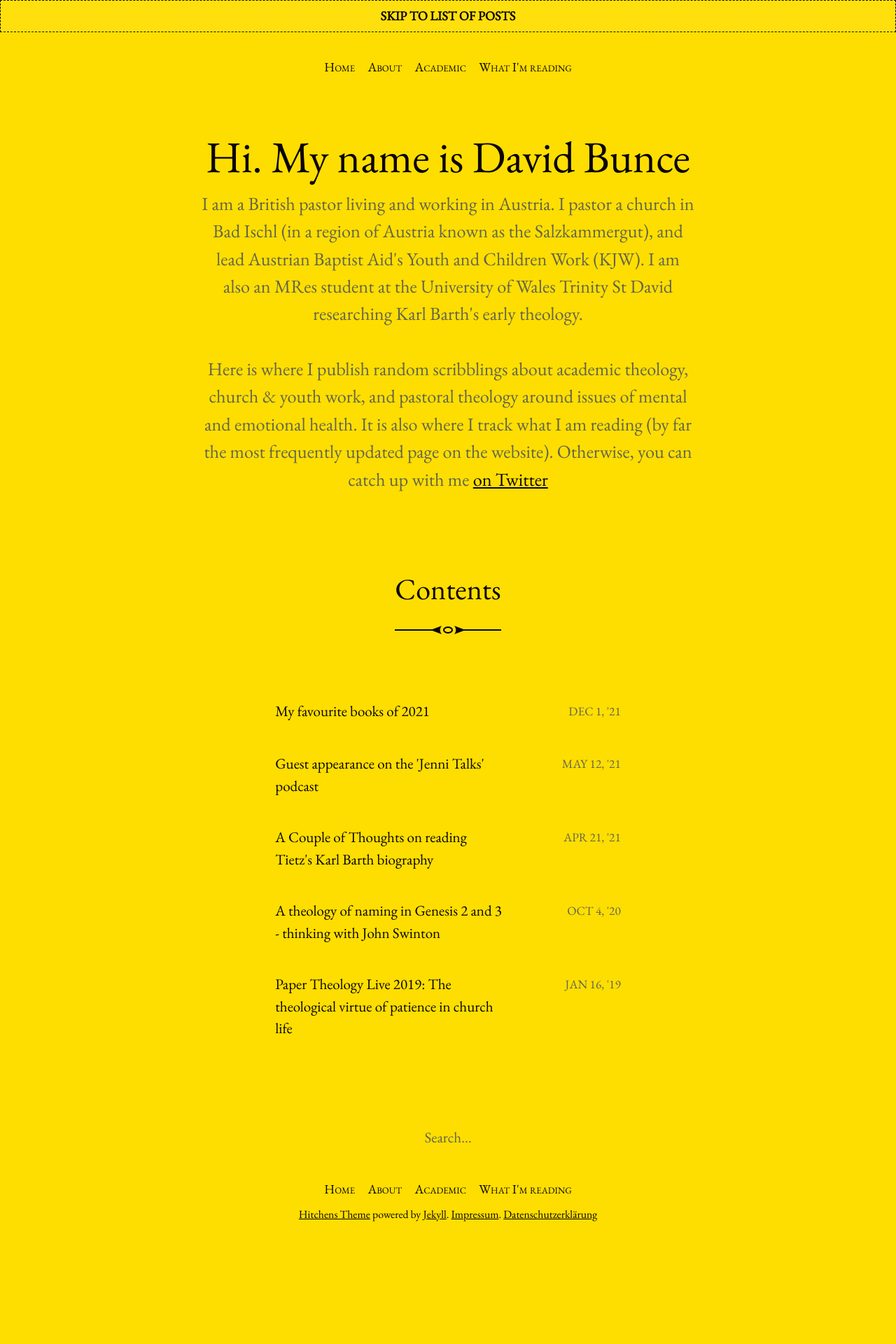
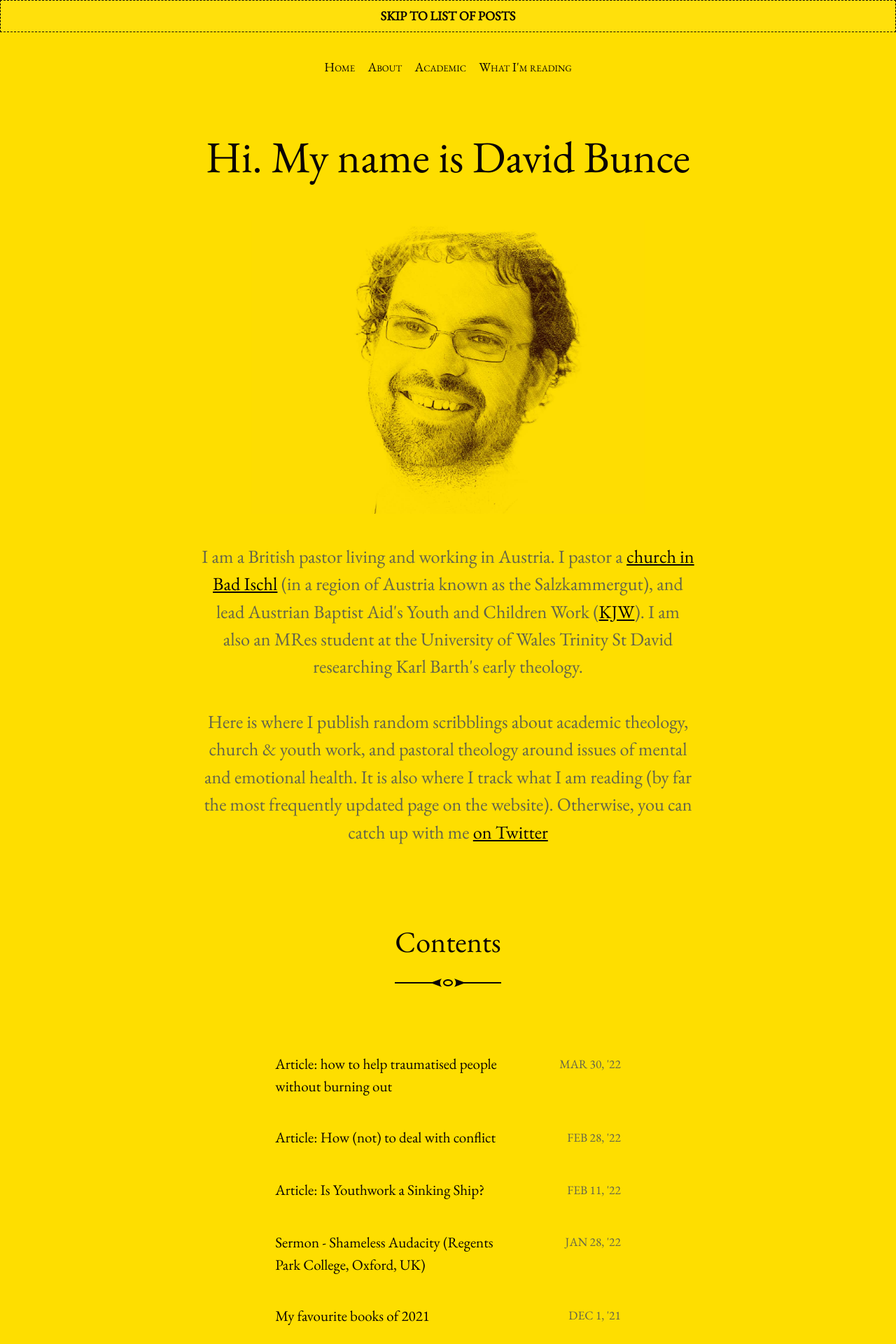
Before and after one commit to davidbunce/davidbunce, a Jekyll site: the page built from index.html, in a window 1280 px wide. Shown: the top 1920 px of the page at 70% size. Built offline with Jekyll 4.4.1, drawn with Linux system fonts in a browser that asks for light colours; the list of posts is cut into pages by our own code; before the commit the page ends 1790 px from its top, so only the background shows below that; some of the changed text lies outside the part shown.

Commit message:
Some minor changes

```diff
--- a/_layouts/default.html
+++ b/_layouts/default.html
@@ -6,13 +6,17 @@
     <meta http-equiv="X-UA-Compatible" content="IE=edge">
     <meta name="viewport" content="width=device-width, initial-scale=1">
 
-    <title>{{ site.title }}{% if page.title and page.title != "" %} &mdash; {{ page.title }}{% endif %}</title>
+    <title>{% if page.title and page.title != "" %}{{ page.title }} &mdash; {% endif %}{{ site.title }}</title>
 
     {% if site.description %}<meta name="description" content="{{ site.description }}">{% endif %}
 
     <link rel="stylesheet" href="{{ '/assets/css/main.css' | absolute_url }}?{{ site.time | date: '%s%N' }}">
 
     <link rel="apple-touch-icon" href="{{ site.icon }}">
+
+    <meta property="og:title" content="{% if page.title and page.title != "" %}{{ page.title }} &mdash; {% endif %}{{ site.title }}" />
+    <meta property="og:description" content="{{ site.description }}" />
+    <meta property="og:image" content="{{ '/assets/images/opengraph-image.png' | absolute_url }}" />
 
     {%- if jekyll.environment == 'production' and site.google_analytics -%}
       {%- include google-analytics.html -%}
--- a/_layouts/home.html
+++ b/_layouts/home.html
@@ -14,9 +14,10 @@ layout: default
         {{ site.title }}
       </h1>
     {% endif %}
+    <img src="/assets/images/david-bunce.jpg" alt="A pencil drawing of David Bunce" />
     {% if site.title %}
       <h2>
-        I am a British pastor living and working in Austria. I pastor a church in Bad Ischl (in a region of Austria known as the Salzkammergut), and lead Austrian Baptist Aid's Youth and Children Work (KJW). I am also an MRes student at the University of Wales Trinity St David researching Karl Barth's early theology.
+        I am a British pastor living and working in Austria. I pastor a <a href="https://baptisten-badischl.net" target="_blank">church in Bad Ischl</a> (in a region of Austria known as the Salzkammergut), and lead Austrian Baptist Aid's Youth and Children Work (<a href="https://kjw-baptisten.at" target="_blank">KJW</a>). I am also an MRes student at the University of Wales Trinity St David researching Karl Barth's early theology.
       <br><br>
         Here is where I publish random scribblings about academic theology, church & youth work, and pastoral theology around issues of mental and emotional health. It is also where I track what I am reading (by far the most frequently updated page on the website). Otherwise, you can catch up with me <a href="https://twitter.com/davidbunce" rel="external" target="_blank">on Twitter</a>
       </h2>
--- /dev/null
+++ b/_posts/2022-01-28-shameless-audacity.md
@@ -0,0 +1,7 @@
+---
+layout: post
+title:  "Sermon - Shameless Audacity (Regents Park College, Oxford, UK)"
+date:   2022-01-28
+---
+
+Corona-times have advantages. One of them is being able to preach in contexts that are geographically far away from my house - without having to leave the comfort of my study. I was honoured to be asked by Regents Park College chaplain Rev Beth Allison-Glenny to preach of the opening sermon on their chapel series on Shameless Audacity. You can <a href="https://rpcchapel.podbean.com/e/rpc-chapel-ht22-rev-david-bunce/" target="_blank">hear the episode here</a>.
--- /dev/null
+++ b/_posts/2022-02-11-is-youthwork-a-sinking-ship.md
@@ -0,0 +1,11 @@
+---
+layout: post
+title:  "Article: Is Youthwork a Sinking Ship?"
+date:   2022-02-11
+---
+
+I was honoured to write another article for the fine people at Youthscape. In this article, I look at Charles Taylor/Andrew Roots's idea of narratives of loss and how that impacts how we do youth work.
+
+> If we are constantly plucking our cuttings out of the soil, checking them anxiously for signs of growth – signs of a future for the church! – then we leave them no space and freedom to truly respond. And through our crowded, frantic activity, maybe we risk bulldozing over the space in which God will work, in his own sweet time and at his own speed.
+
+You can <a href="https://www.youthscape.co.uk/services/youth-work-news/fear-church-decline" target="_blank">read the article here</a>.
--- /dev/null
+++ b/_posts/2022-02-28-how-not-to-deal-with-conflict.md
@@ -0,0 +1,11 @@
+---
+layout: post
+title:  "Article: How (not) to deal with conflict"
+date:   2022-02-28
+---
+
+I was honoured to write another article for the fine people at Youthscape. In this article I introduced the concept of the drama triangle and its relevance for youth work
+
+> Karpman suggests that when social systems are dysfunctional (and we can maybe also add ‘when we are stressed and not showing up as the best version of ourselves’), people tend to fall into one of three automatic patterns: victim, rescuer and persecutor. Let’s have a look at these roles.
+
+You can <a href="https://www.youthscape.co.uk/services/youth-work-news/youth-leader-dysfunction-conflict" target="_blank">read the article here</a>.
--- /dev/null
+++ b/_posts/2022-03-03-article-care-trauma.md
@@ -0,0 +1,11 @@
+---
+layout: post
+title:  "Article: how to help traumatised people without burning out"
+date:   2022-03-30
+---
+
+I was honoured to write another article for the fine people at Youthscape. This one was drawing on my experiences in refugee work and looked at how to care for traumatised people without burning out
+
+> keep the tank full. Too often we can think that self-care is an added luxury, like lavender-scented potpourri in a bathroom. But it isn’t. To stick with our bathroom analogy: it is the toilet paper. No self-care and things get … messy
+
+You can <a href="https://www.youthscape.co.uk/services/youth-work-news/ukraine-care-crisis-trauma-burnout" target="_blank">read the article here</a>.
--- a/_sass/_article.scss
+++ b/_sass/_article.scss
@@ -18,6 +18,25 @@
   max-width: 48rem;
   padding: 2em 1em;
   text-align: center;
+}
+
+.post blockquote {
+  position: relative;
+
+  &:before {
+    content: "“";
+    color: $brand-color;
+    font-size: 20em;
+    position: absolute;
+    top: -190px;
+    z-index: 10;
+    bottom: -10px;
+  }
+
+  p {
+    z-index: 100;
+    position: relative
+  }
 }
 
 .post p {
--- a/_sass/_masthead.scss
+++ b/_sass/_masthead.scss
@@ -7,6 +7,15 @@
     max-width: 60%;
     margin-left: auto;
     margin-right: auto;
+  }
+
+  img {
+    max-width: 100%;
+
+    @media (min-width: $on-tablet) {
+      height: 20em;
+      width: auto;
+    }
   }
 
 }
--- a/index.html
+++ b/index.html
@@ -1,4 +1,3 @@
 ---
-title: Home
 layout: home
 ---
```
Also changed, not shown: _posts/2021-05-28-something-to-declare.md (added, +7 -0 lines), assets/images/david-bunce.jpg (added), assets/images/opengraph-image.png (added).
